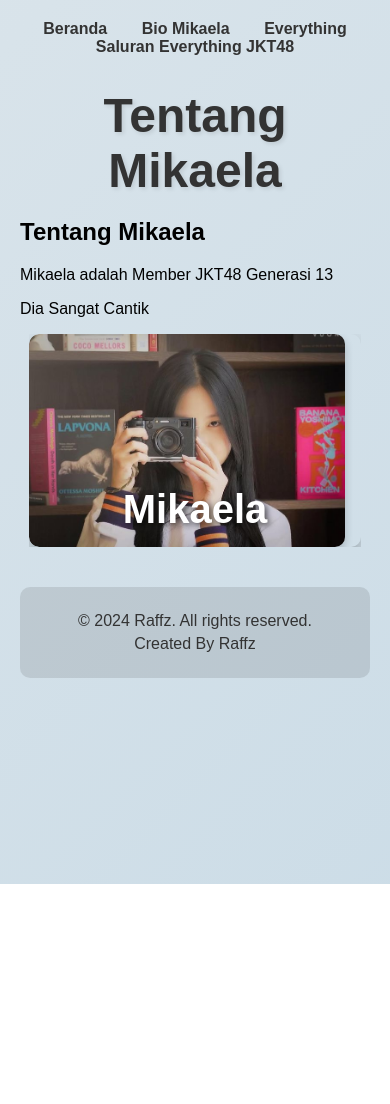
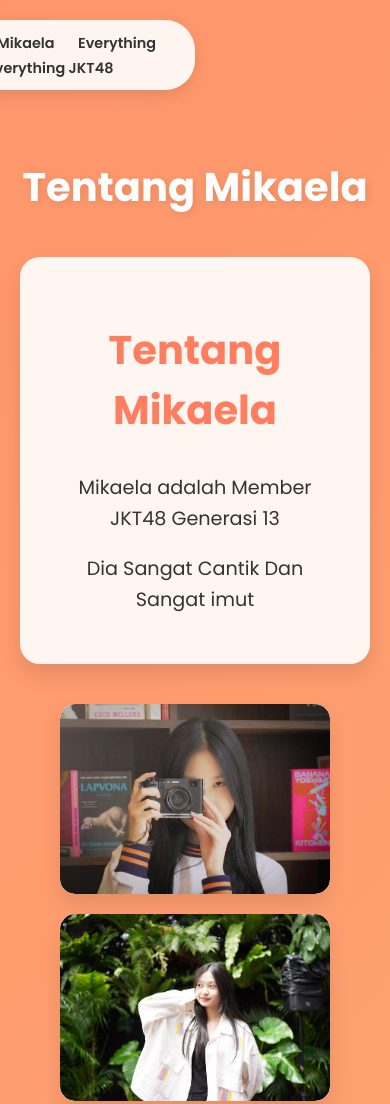
Before and after one commit to rafiarrasyid123/Everything-JKT48, a plain HTML site: page about.html in a window 390 px wide. Shown: the top 1104 px of the page. Before the commit the page ends 884 px from the top, so only its background shows below. Drawn offline with Linux system fonts and the light colour scheme.

Commit message:
first commit

```diff
--- a/about.html
+++ b/about.html
@@ -14,20 +14,30 @@
         <a href ="List.html">Saluran Everything JKT48</a>
     </nav>
 
-    <h1 class="title">Tentang Mikaela</h1>
+    <h1 class="title"> Tentang Mikaela </h1>
 
 <section class="bio">
-        <h2>Tentang Mikaela</h2>
-        <p>Mikaela adalah Member JKT48 Generasi 13</p>
-        <p> Dia Sangat Cantik</p>
+        <h1>Tentang Mikaela</h1>
+        <h3>Mikaela adalah Member JKT48 Generasi 13</h3>
+        <h3> Dia Sangat Cantik Dan Sangat imut </h3>
     </section>
 
     <section class="gallery">
 
-        <div class="container" tabindex="0" aria-label="Gambar Mikaela dengan teks overlay Cewek Gw">
+        <div class="gallery">
+            <div class="container" tabindex="0" aria-label="Gambar Mikaela dengan teks overlay Cewek Gw">
             <img src="Gambar/Mika.jpg" alt="Cewek Gw" />
-            <div class="text-overlay">Mikaela</div>
+
         </div>
+        <div class="container" tabindex="0" aria-label="Gambar tambahan Mikaela">
+            <img src="Gambar/MikaelaJKT48.jpg" alt="Foto tambahan Mikaela" />
+
+        </div>
+        <div class="container" tabindex="0" aria-label="Gambar tambahan Mikaela">
+            <img src="Gambar/mikasd.jpg" alt="Foto tambahan Mikaela" />
+
+        </div>
+
 
     </section>
 
@@ -35,5 +45,7 @@
         <p>&copy; 2024 Raffz. All rights reserved.</p>
     <footer class="Raffz">
         <p>Created By Raffz</p>
+    </footer>
+
 </body>
 </html>
--- a/mikaela.css
+++ b/mikaela.css
@@ -1,223 +1,278 @@
+
+@import url('https://fonts.googleapis.com/css2?family=Poppins:wght@300;400;600;700&display=swap');
+
+:root {
+    --primary-color: #ff7e5f;
+    --secondary-color: #feb47b;
+    --background-color: #fdfbfb;
+    --text-color: #333;
+    --card-background: rgba(255, 255, 255, 0.9);
+    --shadow-color: rgba(0, 0, 0, 0.1);
+    --hover-shadow-color: rgba(0, 0, 0, 0.2);
+}
+
 body {
     margin: 0;
-    font-family: Arial, sans-serif;
-    background: linear-gradient(135deg, #f0f0f0, #c0d6e4);
-    background-size: 400% 400%;
-    animation: gradientShift 10s ease infinite;
+    font-family: 'Poppins', sans-serif;
+    background-color: var(--background-color);
+    color: var(--text-color);
     padding: 20px;
     min-height: 100vh;
+    background: linear-gradient(135deg, var(--primary-color), var(--secondary-color));
+    background-size: 400% 400%;
+    animation: gradientShift 15s ease infinite;
 }
+
 @keyframes gradientShift {
     0% { background-position: 0% 50%; }
     50% { background-position: 100% 50%; }
     100% { background-position: 0% 50%; }
 }
+
 .title {
     text-align: center;
-    font-size: 3rem;
-    color: #333;
-    margin-bottom: 20px;
-    text-shadow: 2px 2px 4px rgba(0,0,0,0.1);
-    animation: fadeInTitle 2s ease-in;
+    font-size: 3.5rem;
+    font-weight: 700;
+    color: white;
+    margin-bottom: 30px;
+    text-shadow: 2px 2px 8px var(--shadow-color);
+    animation: fadeInDown 1s ease-out;
 }
-@keyframes fadeInTitle {
-    from { opacity: 0; transform: translateY(-20px); }
+
+@keyframes fadeInDown {
+    from { opacity: 0; transform: translateY(-30px); }
     to { opacity: 1; transform: translateY(0); }
 }
+
 .gallery {
-    display: flex;
-    flex-direction: row;
-    gap: 20px;
-    max-width: 95%;
+    display: grid;
+    grid-template-columns: repeat(auto-fit, minmax(300px, 1fr));
+    gap: 30px;
+    max-width: 1200px;
     margin: 0 auto;
-    overflow-x: auto;
-    animation: fadeInGallery 2s ease-in 0.5s both;
+    padding: 0 20px;
+    animation: fadeInUp 1s ease-out 0.5s both;
 }
-@keyframes fadeInGallery {
-    from { opacity: 0; transform: translateY(20px); }
+
+@keyframes fadeInUp {
+    from { opacity: 0; transform: translateY(30px); }
     to { opacity: 1; transform: translateY(0); }
 }
+
 .container {
     position: relative;
-    display: inline-block;
-    text-align: center;
     cursor: pointer;
     overflow: hidden;
-    border-radius: 10px;
-    box-shadow: 0 8px 16px rgba(0,0,0,0.25);
-    transition: box-shadow 0.3s ease, transform 0.3s ease;
+    border-radius: 15px;
+    box-shadow: 0 10px 20px var(--shadow-color);
+    transition: transform 0.3s ease, box-shadow 0.3s ease;
+    background-color: var(--card-background);
 }
+
 .container:hover {
-    box-shadow: 0 12px 24px rgba(0,0,0,0.35);
-    transform: translateY(-5px);
+    transform: translateY(-10px) scale(1.03);
+    box-shadow: 0 15px 30px var(--hover-shadow-color);
 }
-img {
-    max-width: 95%;
-    height: auto;
-    border-radius: 10px;
-    box-shadow: 0 4px 8px rgba(0,0,0,0.2);
+
+.container img {
+    width: 100%;
+    height: 100%;
+    object-fit: cover;
+    border-radius: 15px;
     transition: transform 0.5s ease;
-    display: block;
 }
+
 .container:hover img {
-    transform: scale(1.05);
+    transform: scale(1.1);
 }
+
 .text-overlay {
     position: absolute;
-    bottom: 15px;
-    left: 50%;
-    transform: translateX(-50%);
+    bottom: 0;
+    left: 0;
+    right: 0;
+    background: linear-gradient(to top, rgba(0,0,0,0.8), transparent);
     color: white;
-    font-size: 2.5rem;
-    font-weight: bold;
-    text-shadow: 2px 2px 6px rgba(0,0,0,0.7);
-    user-select: none;
+    padding: 20px;
+    font-size: 1.5rem;
+    font-weight: 600;
+    text-align: center;
     opacity: 0;
-    animation: fadeInText 1.5s forwards 0.5s;
+    transform: translateY(20px);
+    transition: opacity 0.5s ease, transform 0.5s ease;
 }
-@keyframes fadeInText {
-    to {
-        opacity: 1;
-    }
+
+.container:hover .text-overlay {
+    opacity: 1;
+    transform: translateY(0);
 }
-.caption {
+
+.caption, .note {
+    text-align: center;
     margin-top: 20px;
     font-size: 1.2rem;
-    color: #333;
+    color: var(--text-color);
     font-style: italic;
-    user-select: none;
-    text-align: center;
-}
-.button {
-    display: inline-block;
-    margin-top: 20px;
-    padding: 10px 20px;
-    background-color: #007bff;
-    color: white;
-    text-decoration: none;
-    border-radius: 5px;
-    transition: background-color 0.3s ease, transform 0.3s ease;
-    text-align: center;
-}
-.button:hover {
-    background-color: #0056b3;
-    transform: scale(1.05);
-}
-
-.button:active {
-    transform: scale(0.95);
-}
-::backdrop {
-    background: rgba(0, 0, 0, 0.8);
-}
-
-@font-face {
-    font-family: 'CustomFont';
-    src: url('fonts/CustomFont.woff2') format('woff2'),
-         url('fonts/CustomFont.woff') format('woff');
-    font-weight: normal;
-    font-style: normal;
 }
 
 .nav {
     text-align: center;
-    margin-bottom: 20px;
+    margin-bottom: 40px;
+    background-color: var(--card-background);
+    padding: 15px;
+    border-radius: 50px;
+    box-shadow: 0 5px 15px var(--shadow-color);
+    display: inline-block;
+    position: sticky;
+    top: 20px;
+    left: 50%;
+    transform: translateX(-50%);
+    z-index: 1000;
 }
 
 .nav a {
-    margin: 0 15px;
+    margin: 0 20px;
     text-decoration: none;
-    color: #333;
-    font-weight: bold;
+    color: var(--text-color);
+    font-weight: 600;
     transition: color 0.3s ease;
+    position: relative;
+}
+
+.nav a::after {
+    content: '';
+    position: absolute;
+    width: 0;
+    height: 2px;
+    bottom: -5px;
+    left: 50%;
+    transform: translateX(-50%);
+    background-color: var(--primary-color);
+    transition: width 0.3s ease;
+}
+
+.nav a:hover::after {
+    width: 100%;
 }
 
 .nav a:hover {
-    color: #007bff;
+    color: var(--primary-color);
 }
 
 .footer {
     text-align: center;
-    margin-top: 40px;
-    padding: 20px;
-    background-color: rgba(0, 0, 0, 0.1);
-    border-radius: 10px;
+    margin-top: 60px;
+    padding: 30px;
+    background-color: rgba(0, 0, 0, 0.05);
+    border-radius: 15px;
 }
 
 .footer p {
     margin: 5px 0;
-    color: #333;
+    color: var(--text-color);
 }
 
 .contact {
-    max-width: 600px;
-    margin: 0 auto;
-    padding: 20px;
-    background-color: rgba(255, 255, 255, 0.9);
-    border-radius: 10px;
-    box-shadow: 0 4px 8px rgba(0, 0, 0, 0.1);
-    animation: fadeInGallery 2s ease-in 0.5s both;
+    max-width: 800px;
+    margin: 40px auto;
+    padding: 40px;
+    background-color: var(--card-background);
+    border-radius: 20px;
+    box-shadow: 0 10px 20px var(--shadow-color);
+    animation: fadeInUp 1s ease-out;
 }
 
 .contact h2 {
     text-align: center;
-    color: #333;
-    margin-bottom: 20px;
+    font-size: 2.5rem;
+    color: var(--primary-color);
+    margin-bottom: 30px;
 }
 
-form {
-    display: flex;
-    flex-direction: column;
+.button {
+    display: block;
+    width: calc(100% - 40px);
+    margin: 15px auto;
+    padding: 15px 20px;
+    background: linear-gradient(to right, var(--primary-color), var(--secondary-color));
+    color: white;
+    text-decoration: none;
+    border-radius: 10px;
+    transition: transform 0.3s ease, box-shadow 0.3s ease;
+    text-align: center;
+    font-weight: 600;
+    box-shadow: 0 5px 15px var(--shadow-color);
 }
 
-label {
-    margin-top: 10px;
-    font-weight: bold;
-    color: #333;
+.button:hover {
+    transform: translateY(-5px);
+    box-shadow: 0 10px 20px var(--hover-shadow-color);
 }
 
-input, textarea {
-    padding: 10px;
-    margin-top: 5px;
-    border: 1px solid #ccc;
-    border-radius: 5px;
-    font-size: 1rem;
-    transition: border-color 0.3s ease;
+.bio {
+    max-width: 800px;
+    margin: 40px auto;
+    padding: 40px;
+    background-color: var(--card-background);
+    border-radius: 20px;
+    box-shadow: 0 10px 20px var(--shadow-color);
+    text-align: center;
 }
 
-input:focus, textarea:focus {
-    border-color: #007bff;
-    outline: none;
+.bio h1 {
+    font-size: 2.5rem;
+    color: var(--primary-color);
 }
 
-textarea {
-    resize: vertical;
-    min-height: 100px;
+.bio h3 {
+    font-size: 1.2rem;
+    font-weight: 400;
+    line-height: 1.6;
 }
 
-button[type="submit"] {
-    margin-top: 20px;
-    padding: 10px 20px;
-    background-color: #007bff;
-    color: white;
-    border: none;
-    border-radius: 5px;
-    cursor: pointer;
-    font-size: 1rem;
-    transition: background-color 0.3s ease, transform 0.3s ease;
+.info {
+    max-width: 800px;
+    margin: 40px auto;
+    padding: 40px;
+    background-color: var(--card-background);
+    border-radius: 20px;
+    box-shadow: 0 10px 20px var(--shadow-color);
+    text-align: center;
 }
 
-button[type="submit"]:hover {
-    background-color: #0056b3;
-    transform: scale(1.05);
+.info h1 {
+    font-size: 2.5rem;
+    color: var(--primary-color);
 }
 
-button[type="submit"]:active {
-    transform: scale(0.95);
+.info h3 {
+    font-size: 1.2rem;
+    font-weight: 400;
+    line-height: 1.6;
 }
-.flex-container {
-    display: flex;
-    flex-wrap: wrap;
-    gap: 20px;
-    justify-content: center;
+
+/* Responsive Design */
+@media (max-width: 768px) {
+    .title {
+        font-size: 2.5rem;
+    }
+
+    .nav {
+        padding: 10px;
+        border-radius: 30px;
+    }
+
+    .nav a {
+        margin: 0 10px;
+        font-size: 0.9rem;
+    }
+
+    .gallery {
+        grid-template-columns: 1fr;
+        gap: 20px;
+    }
+
+    .contact, .bio, .info {
+        padding: 30px;
+    }
 }
```
Also changed, not shown: List.html (+9 -5 lines), everything.html (+2 -1 lines), index.html (+5 -3 lines), Gambar/MikaelaJKT48.jpg (added), Gambar/mikasd.jpg (added), 1 other file.
